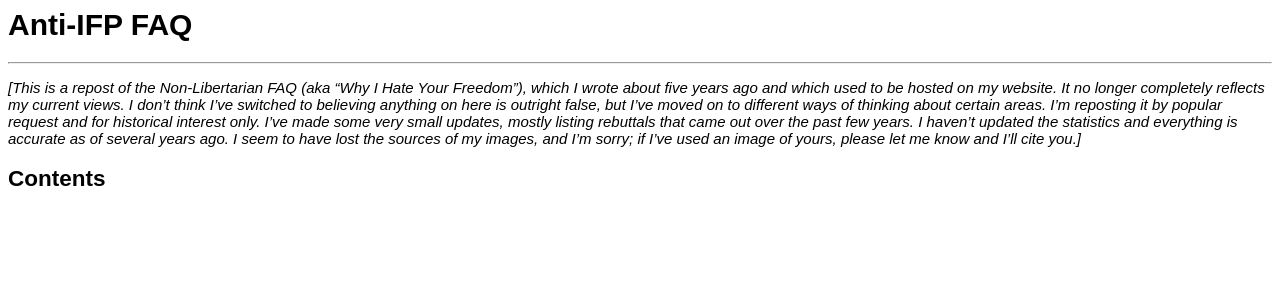
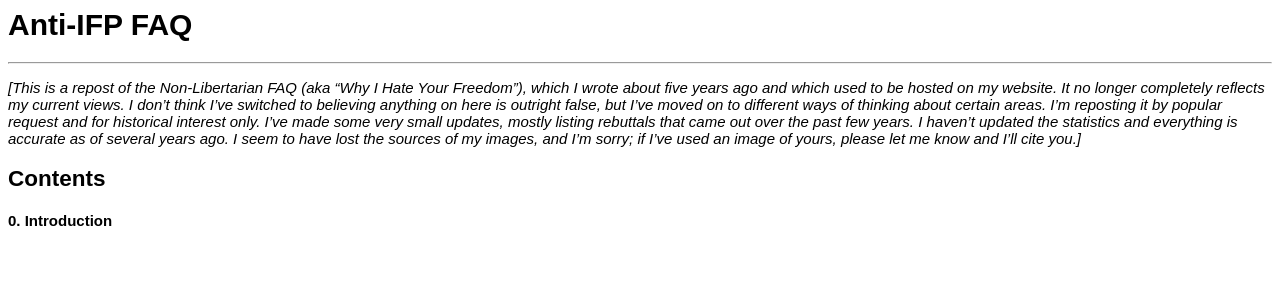
Before and after one commit to derykmakgill/website, a Jekyll site: the page built from _posts/2020-10-25-ifp.md, in a window 1280 px wide. Shown: the top 300 px of the page. Built offline with Jekyll 4.4.1, drawn with Linux system fonts in a browser that asks for light colours.

Commit message:
Update 2020-10-25-ifp.md

```diff
--- a/_posts/2020-10-25-ifp.md
+++ b/_posts/2020-10-25-ifp.md
@@ -7,3 +7,5 @@
 *[This is a repost of the Non-Libertarian FAQ (aka “Why I Hate Your Freedom”), which I wrote about five years ago and which used to be hosted on my website. It no longer completely reflects my current views. I don’t think I’ve switched to believing anything on here is outright false, but I’ve moved on to different ways of thinking about certain areas. I’m reposting it by popular request and for historical interest only. I’ve made some very small updates, mostly listing rebuttals that came out over the past few years. I haven’t updated the statistics and everything is accurate as of several years ago. I seem to have lost the sources of my images, and I’m sorry; if I’ve used an image of yours, please let me know and I’ll cite you.]*
 
 ## Contents
+
+#### 0. Introduction
```
